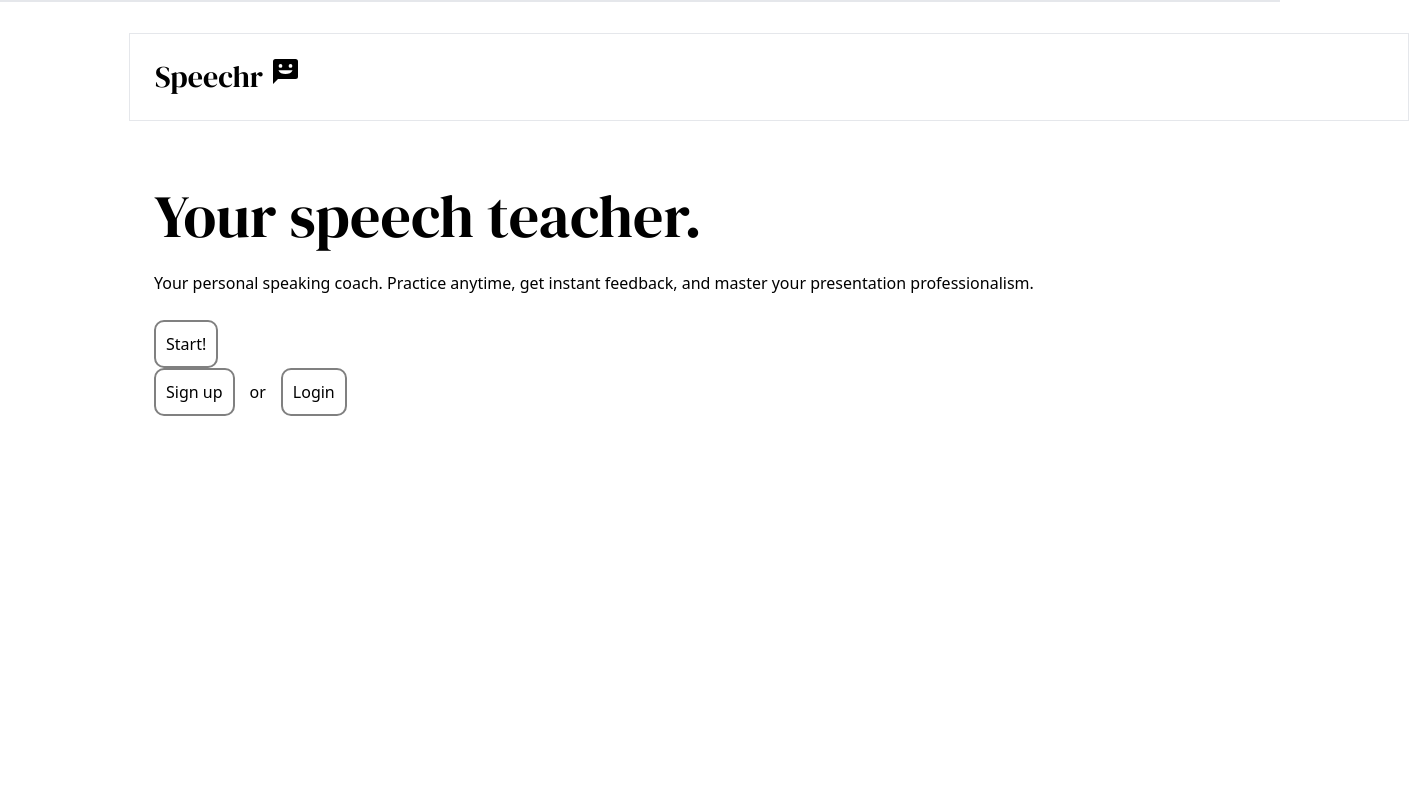
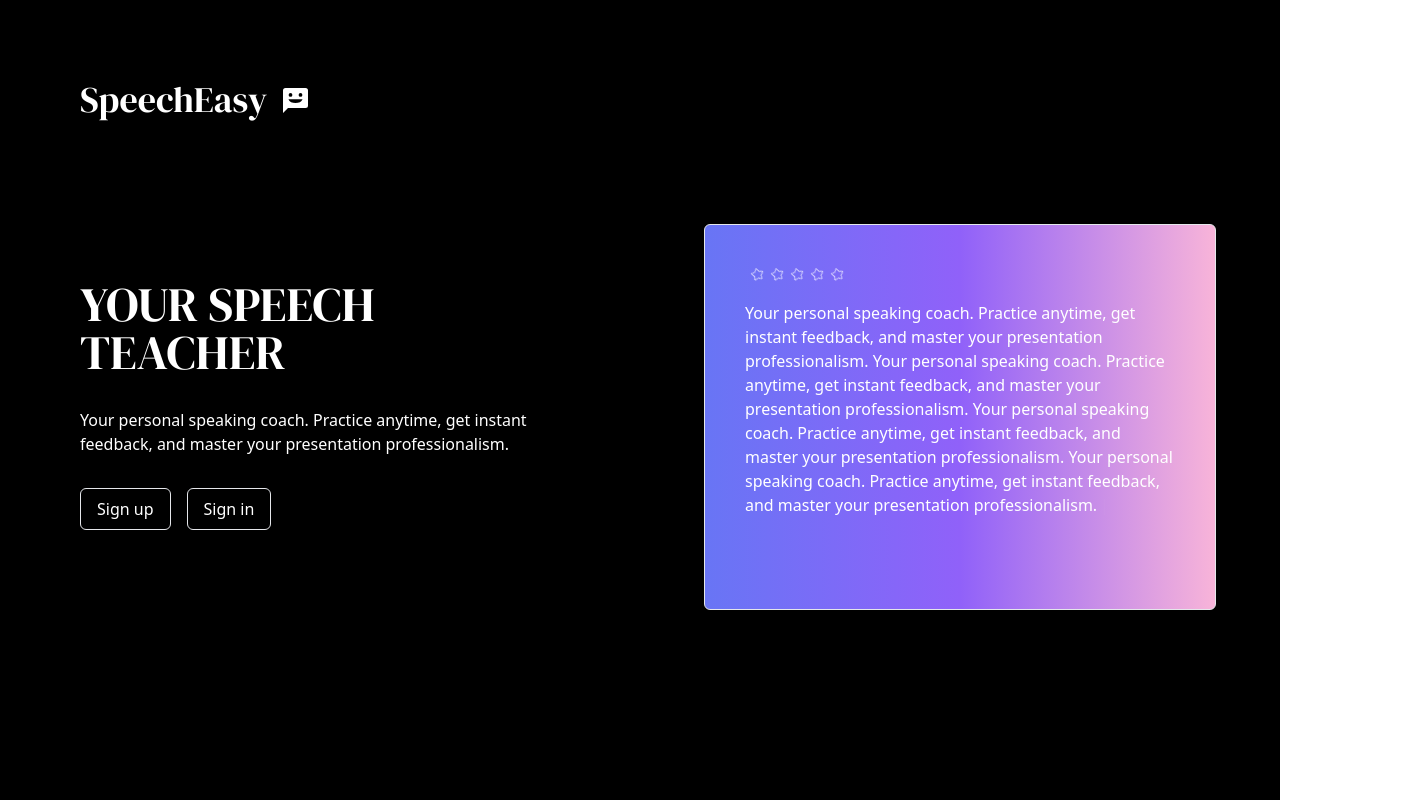
Before and after one commit to VelocirabbitTeam/SpeakEasy, a React app: page / in a window 1280 px wide. Shown: the whole page, 1409 px wide, since content can reach past the window. Built offline with nearby package versions, Linux system fonts and the light colour scheme; what mic-recorder-to-mp3 would draw is missing.

Commit message:
complete homepage

```diff
--- /dev/null
+++ b/client/components/Animation.jsx
@@ -0,0 +1,52 @@
+import * as React from "react";
+// import { render } from "react-dom";
+import { motion, useTime, useTransform } from "framer-motion";
+import { CiStar } from "react-icons/ci";
+
+import "../styles2.css";
+
+const Animation = () => {
+  const time = useTime();
+  const rotate = useTransform(time, [0, 4000], [0, 360], { clamp: false });
+
+  return (
+    <div className="flex">
+
+
+      <div className="example-container mb-4">
+        <motion.section style={{ rotate }}>
+          <CiStar className="text-base" />
+          {/* <CiStar className="text-base" /> */}
+        </motion.section>
+      </div>
+      <div className="example-container mb-4">
+        <motion.section style={{ rotate }}>
+          <CiStar className="text-base" />
+          {/* <CiStar className="text-base" /> */}
+        </motion.section>
+      </div>
+      <div className="example-container mb-4">
+        <motion.section style={{ rotate }}>
+          <CiStar className="text-base" />
+          {/* <CiStar className="text-base" /> */}
+        </motion.section>
+
+      </div>
+      <div className="example-container mb-4">
+        <motion.section style={{ rotate }}>
+          <CiStar className="text-base" />
+          {/* <CiStar className="text-base" /> */}
+        </motion.section>
+      </div>
+      <div className="example-container mb-4">
+        <motion.section style={{ rotate }}>
+          <CiStar className="text-base" />
+          {/* <CiStar className="text-base" /> */}
+        </motion.section>
+      </div>
+
+    </div>
+  );
+};
+
+export default Animation;
--- /dev/null
+++ b/client/components/TypeWriter.jsx
@@ -0,0 +1,22 @@
+import React from "react";
+import { useTypewriter, Cursor } from "react-simple-typewriter";
+
+const TypeWriter = () => {
+  const [text] = useTypewriter({
+    words: [
+      "Your personal speaking coach. Practice anytime, get instant feedback, and master your presentation professionalism. Your personal speaking coach. Practice anytime, get instant feedback, and master your presentation professionalism. Your personal speaking coach. Practice anytime, get instant feedback, and master your presentation professionalism. Your personal speaking coach. Practice anytime, get instant feedback, and master your presentation professionalism."
+    ],
+    loop: {},
+    typeSpeed: 10,
+  });
+  return (
+    <div className="text-wrap">
+      {text}
+      <span>
+        <Cursor />
+      </span>
+    </div>
+  );
+};
+
+export default TypeWriter;
--- a/client/containers/WelcomeContainer.jsx
+++ b/client/containers/WelcomeContainer.jsx
@@ -1,18 +1,22 @@
 import React from "react";
 import { useSelector, useDispatch } from "react-redux";
-import ButtonComponent from "../components/Button.jsx";
+import Button from "../components/Button.jsx";
+
+import Animation from "../components/Animation.jsx";
+import { motion, useTime, useTransform } from "framer-motion";
+import { render } from "react-dom";
+import { Link } from "react-router-dom";
+import TypeWriter from "../components/TypeWriter.jsx";
+// import '../styles2.css'
 
 const WelcomeContainer = () => {
   const activeState = useSelector((state) => state.audio.render);
   const dispatch = useDispatch();
 
   return (
-    <div className='border'>
-      <div className="nav-container mt-8 border">
-
-        <div className="logo">
-          <h3 className='text-3xl'>Speechr</h3>
-
+    <div className="bg-black text-white   w-full md:h-100vh">
+      <div className=" p-20 flex gap-4 items-center ">
+        <h3 className="text-4xl ">SpeechEasy</h3>
         <svg
           className="logo-icon"
           xmlns="http://www.w3.org/2000/svg"
@@ -25,20 +29,42 @@ const WelcomeContainer = () => {
             d="M18 0H2a2 2 0 0 0-2 2v18l4-4h14a2 2 0 0 0 2-2V2a2 2 0 0 0-2-2zm-4 4a1.5 1.5 0 1 1-1.5 1.5A1.5 1.5 0 0 1 14 4zM6 4a1.5 1.5 0 1 1-1.5 1.5A1.5 1.5 0 0 1 6 4zm4 8c-2.61 0-4.83-.67-5.65-3h11.3c-.82 2.33-3.04 3-5.65 3z"
           />
         </svg>
+      </div>
 
+      <div className="grid grid-cols-1 md:grid-cols-2">
+        <div className="col-span-1 p-20 ">
+          <h1 className="text-5xl uppercase">Your speech teacher</h1>
+          <p className="mt-8">
+            Your personal speaking coach. Practice anytime, get instant
+            feedback, and master your presentation professionalism.
+          </p>
+          {/* <ButtonComponent to='/record' btnText='Start!' /> */}
+          <div className="mt-8 flex">
+            <Link to="/signup">
+              <button className="border px-4 py-2 rounded-md mr-4
+              transition duration-150 ease-in-out
+              hover:bg-gradient-to-r from-indigo-500 via-purple-500 to-pink-300
+              hover:border-none
+              ">
+                Sign up
+              </button>
+            </Link>
+            <Link to="/login">
+              <button className="border px-4 py-2 rounded-md
+              hover:bg-gradient-to-r from-indigo-500 via-purple-500 to-pink-300
+              hover:border-none
+              ">Sign in</button>
+            </Link>
           </div>
         </div>
 
-      <div className="hero-container">
-
-        <h1 className='text-6xl'>Your speech teacher.</h1>
-        <p>Your personal speaking coach. Practice anytime, get instant feedback, and master your presentation professionalism.</p>
-        <ButtonComponent to='/record' btnText='Start!' />
-
-        <div className="auth-btns">
-          <ButtonComponent to="/signup" btnText="Sign up" />
-          <p>or</p>
-          <ButtonComponent to="/login" btnText="Login" />
+        <div
+          className="col-span-1 mx-auto mt-6 border rounded-md w-4/5
+        p-10  bg-gradient-to-r from-indigo-500 via-purple-500 to-pink-300
+        text-wrap"
+        >
+          <Animation />
+          <TypeWriter />
         </div>
       </div>
     </div>
--- /dev/null
+++ b/client/styles2.css
@@ -0,0 +1,35 @@
+/* body {
+  width: 100vw;
+  height: 100vh;
+  background: linear-gradient(180deg, #ff008c 0%, rgb(211, 9, 225) 100%);
+  overflow: hidden;
+  padding: 0;
+  margin: 0;
+  display: flex;
+  justify-content: center;
+  align-items: center;
+} */
+
+.example-container section {
+  background: none;
+  /* border-radius: 30px; */
+  width: 20px;
+  height: 20px;
+  /* border: 1px solid white; */
+
+}
+
+.refresh {
+  padding: 10px;
+  position: absolute;
+  background: rgba(0, 0, 0, 0.4);
+  border-radius: 10px;
+  width: 20px;
+  height: 20px;
+  top: 10px;
+  right: 10px;
+  display: flex;
+  justify-content: center;
+  align-items: center;
+  cursor: pointer;
+}
--- a/index.html
+++ b/index.html
@@ -6,6 +6,8 @@
     <link rel="preconnect" href="https://fonts.googleapis.com" />
     <link rel="stylesheet" href="./client/stylesheets/styles.css" />
     <link href="/dist/main.css"  />
+
+
     <title>Speech Coach App (Name TBD) - V1</title>
   </head>
   <body>
--- a/tailwind.config.js
+++ b/tailwind.config.js
@@ -8,6 +8,9 @@ module.exports = {
 
   theme: {
     extend: {
+      height: {
+        "100vh": "100vh",
+      },
       colors: {
         primary: {
           50: "#eff6ff",
```
Also changed, not shown: package.json (+7 -0 lines), 1 other file (tests, documents, lock files or other folders). Lines whose indentation alone changed are shown as unchanged.
